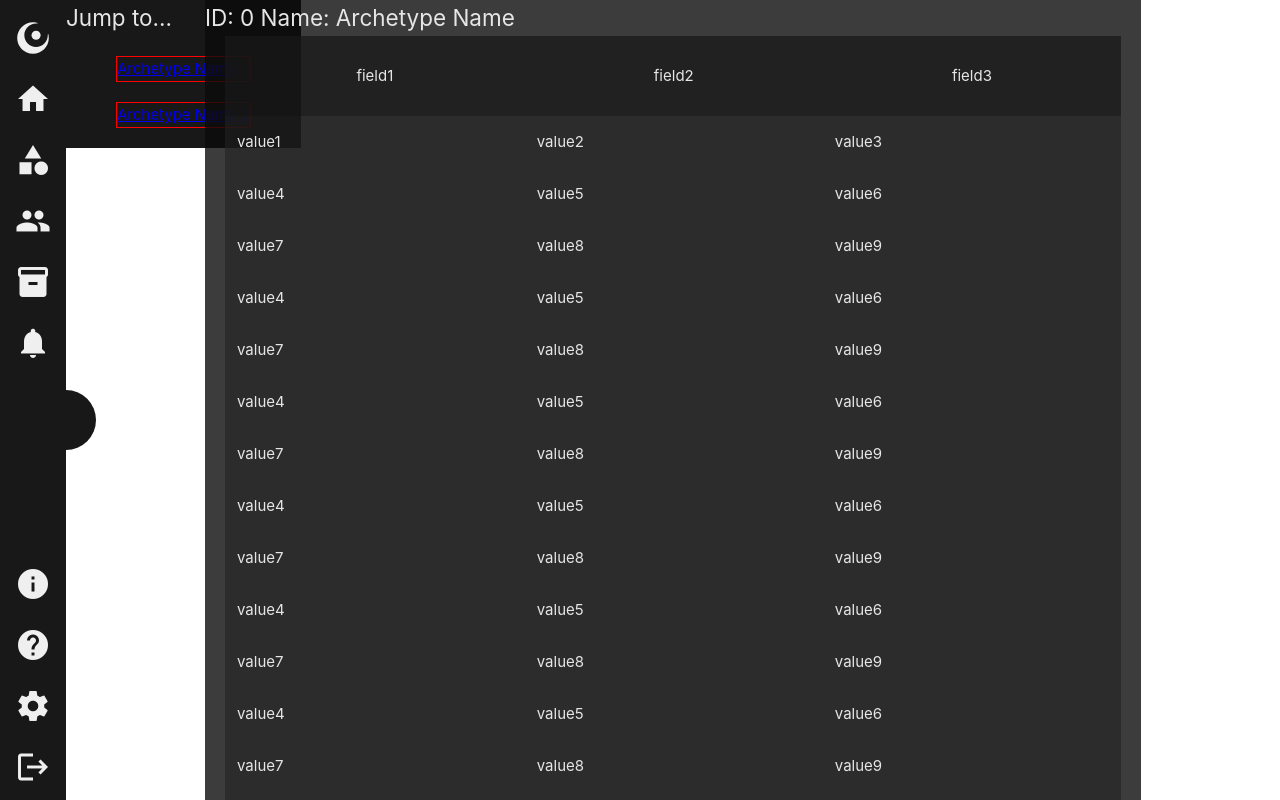
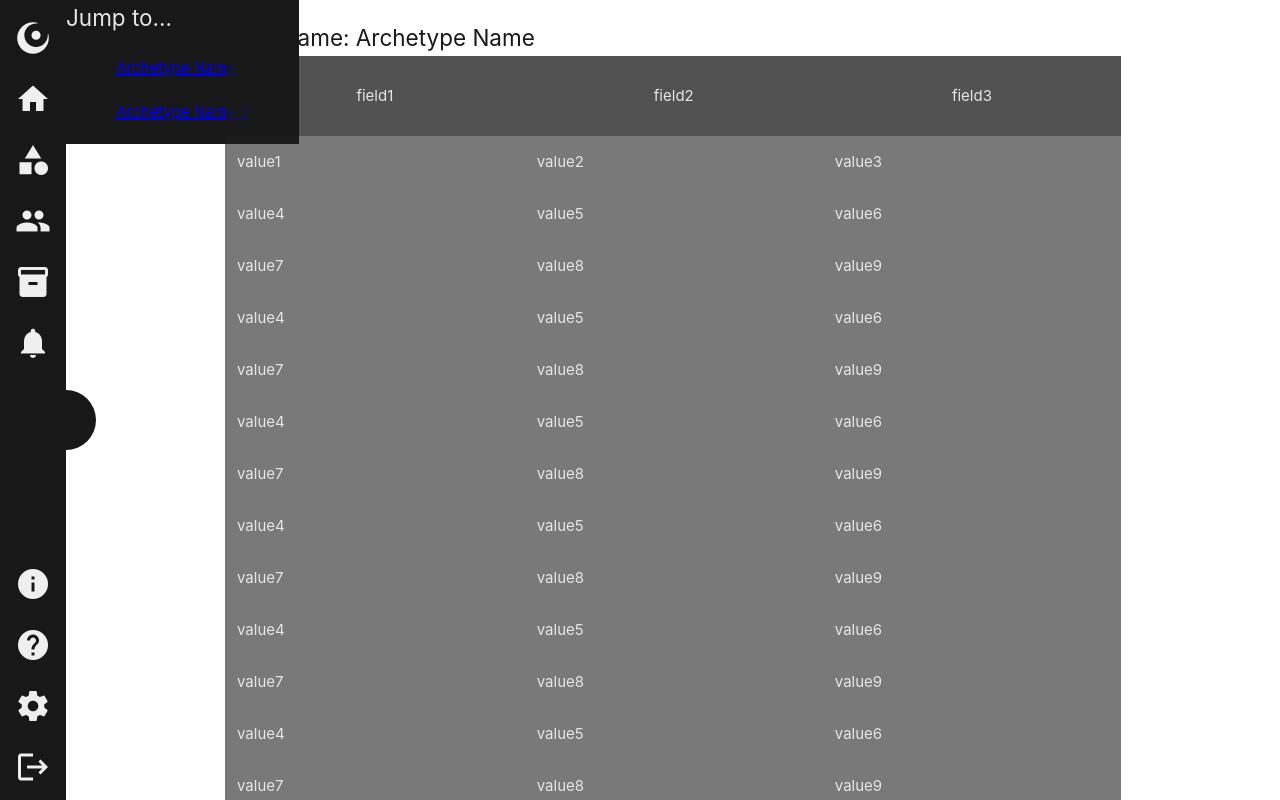
Before and after one commit to Appl3s-3/Aphelia-Front, a Vue app: page /items in a window 1280 px wide. Shown: the top 800 px of the page. Built offline with nearby package versions, Linux system fonts and the light colour scheme.

Commit message:
some css stuff

```diff
--- a/src/css/items.css
+++ b/src/css/items.css
@@ -43,18 +43,21 @@
 /* .items-jump-list-element {
 } */
 
+.items-jump-list-element:visited {
+    color: white;
+}
+
 /* ul {
 } */
 
 li {
     margin: 20px 50px;
-    border: solid red 1px;
 }
 
 /* Table */
 
 .items-table-container {
-    background-color: var(--aph-dark1a);
+    /* background-color: var(--aph-dark1a); */
 }
 
 /* .items-table {
--- a/src/views/Items.vue
+++ b/src/views/Items.vue
@@ -43,8 +43,9 @@ let headingIndex = 0
                     </li>
                 </ul>
             </div>
+
             <div class="items-table-container" v-for="scheme in inventoryStore.schemes">
-                <h2 :id="scheme.id">ID: {{ scheme.id }} Name: {{ scheme.name }}</h2>
+                <h2 :id="scheme.id" class="table-titles">ID: {{ scheme.id }} Name: {{ scheme.name }}</h2>
                 <!-- Container for the list of items -->
                 <table class="items-table">
                     <tr>
@@ -68,6 +69,7 @@ let headingIndex = 0
     --filter-horizontal-margin: 15px;
 
     --table-horizontal-margin: 20px;
+    --table-vertical-padding: 20px;
 
     --table-heading-vertical-padding: 28px;
 
@@ -131,6 +133,12 @@ let headingIndex = 0
 
 .items-table-container {
     margin: 0 auto;
+    padding: var(--table-vertical-padding) 0;
+}
+
+.table-titles {
+    color: var(--aph-dark2);
+    margin: 0 var(--table-horizontal-margin);
 }
 
 .items-table {
```
